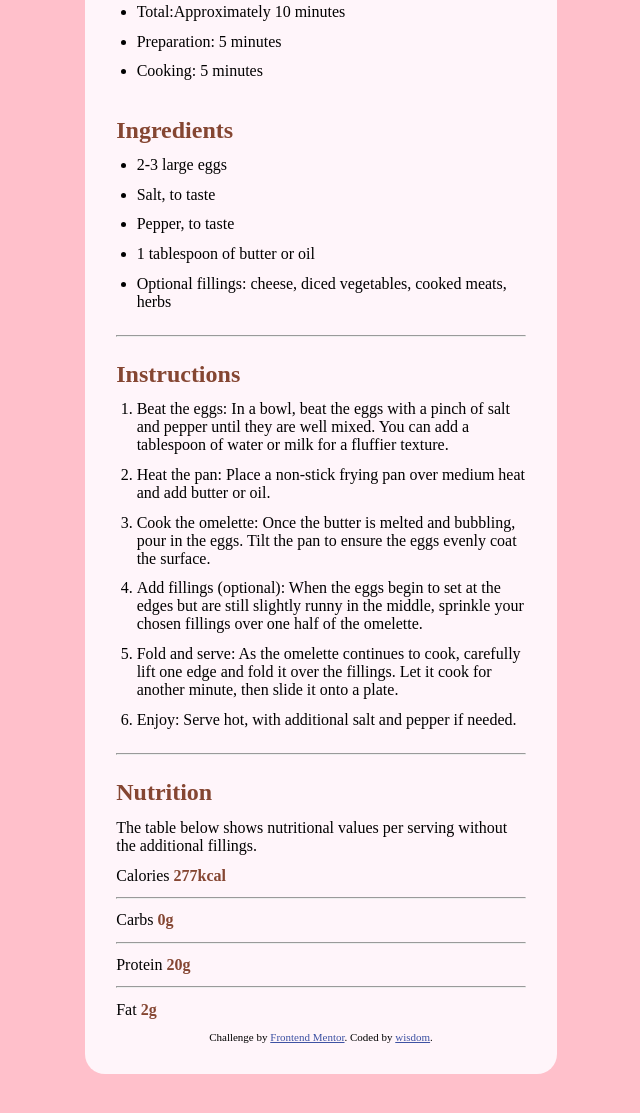
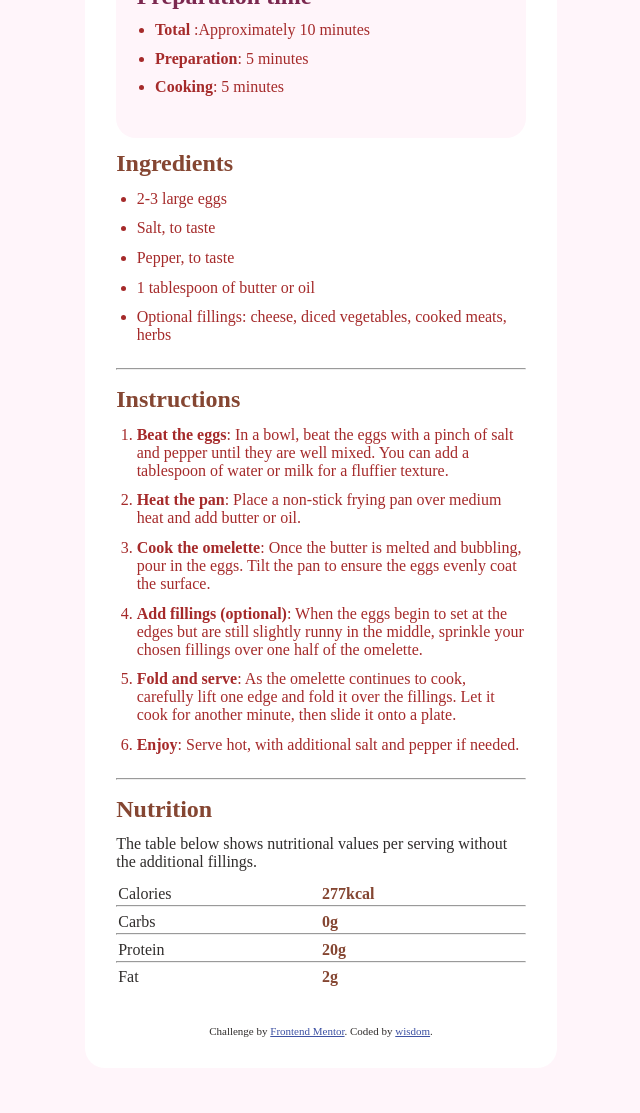
Before and after one commit to Hart-wiz/recipe-page, a plain HTML site: page index.html in a window 1280 px wide. Shown: the part 475-1588 px from the top of the page, without its empty margins (319-959 px from the left). Drawn offline with Linux system fonts and the light colour scheme.

Commit message:
updated the code, added table to the page

```diff
--- a/index.html
+++ b/index.html
@@ -23,6 +23,9 @@
       .attribution a {
         color: hsl(228, 45%, 44%);
       }
+
+      /* ...................Root VAriables.................... */
+
       /* .....................Remove general default .....................*/
       * {
         margin: 0;
@@ -30,7 +33,7 @@
       }
       /* ..........................................body........................ */
       body {
-        background-color: pink;
+        background-color: hsl(330, 100%, 98%);
         display: flex;
         padding: 10%;
         justify-content: center;
@@ -39,17 +42,32 @@
       /* ......................styling main................... */
 
       main {
-        background-color: hsl(330, 100%, 98%);
+        background-color: hsl(0, 0%, 100%);
         width: 40%;
+        max-width: 600px;
         height: 100%;
         padding: 3%;
         border-radius: 20px;
+        color: hsl(24, 5%, 18%);
       }
-      @media (max-width: 900px) {
+      @media (max-width: 390px) {
+        body {
+          background-color: hsl(330, 100%, 98%);
+          display: flex;
+          padding: 0%;
+          justify-content: center;
+        }
         main {
           width: 100%;
-          height: auto;
-          padding: 9%;
+          border-radius: 0px;
+          padding: 0;
+        }
+
+        .imagediv img {
+          height: 150px;
+          width: 100%;
+          padding: 0;
+          margin: 0;
         }
       }
 
@@ -58,7 +76,6 @@
       }
 
       .imagediv {
-        background-color: aqua;
         height: 150px;
       }
 
@@ -67,8 +84,8 @@
         height: 100%;
       }
 
-      section {
-        padding: 0;
+      .sectionE {
+        padding-bottom: 9%;
         margin: 0;
       }
 
@@ -85,19 +102,27 @@
       ul {
         padding-left: 5%;
         padding-bottom: 3%;
+        color: brown;
       }
       ol {
         padding-left: 5%;
         padding-bottom: 3%;
+        color: brown;
       }
       li {
         padding-bottom: 3%;
       }
       hr {
-        margin-bottom: 3%;
+        margin-bottom: 0.9%;
       }
       p {
         padding-bottom: 3%;
+      }
+
+      .sectionB {
+        background-color: hsl(330, 100%, 98%);
+        padding: 5%;
+        border-radius: 20px;
       }
 
       .sectionB h2 {
@@ -110,13 +135,15 @@
         color: hsl(14, 45%, 36%);
       }
 
-      .sectionE li {
-        list-style: none;
+      table {
+        width: 100%;
       }
-      /* section span styling */
-      .sectionE span {
+      td {
+        width: 50%;
+      }
+
+      td b {
         color: hsl(14, 45%, 36%);
-        font-weight: 600;
       }
     </style>
   </head>
@@ -142,9 +169,9 @@
       <section class="sectionB">
         <h2>Preparation time</h2>
         <ul>
-          <li>Total:Approximately 10 minutes</li>
-          <li>Preparation: 5 minutes</li>
-          <li>Cooking: 5 minutes</li>
+          <li><b>Total</b> :Approximately 10 minutes</li>
+          <li><b>Preparation</b>: 5 minutes</li>
+          <li><b>Cooking</b>: 5 minutes</li>
         </ul>
       </section>
 
@@ -166,29 +193,32 @@
         <h2>Instructions</h2>
         <ol>
           <li>
-            Beat the eggs: In a bowl, beat the eggs with a pinch of salt and
-            pepper until they are well mixed. You can add a tablespoon of water
-            or milk for a fluffier texture.
+            <b> Beat the eggs</b>: In a bowl, beat the eggs with a pinch of salt
+            and pepper until they are well mixed. You can add a tablespoon of
+            water or milk for a fluffier texture.
           </li>
           <li>
-            Heat the pan: Place a non-stick frying pan over medium heat and add
-            butter or oil.
+            <b>Heat the pan</b>: Place a non-stick frying pan over medium heat
+            and add butter or oil.
           </li>
           <li>
-            Cook the omelette: Once the butter is melted and bubbling, pour in
-            the eggs. Tilt the pan to ensure the eggs evenly coat the surface.
+            <b>Cook the omelette</b>: Once the butter is melted and bubbling,
+            pour in the eggs. Tilt the pan to ensure the eggs evenly coat the
+            surface.
           </li>
           <li>
-            Add fillings (optional): When the eggs begin to set at the edges but
-            are still slightly runny in the middle, sprinkle your chosen
-            fillings over one half of the omelette.
+            <b>Add fillings (optional)</b>: When the eggs begin to set at the
+            edges but are still slightly runny in the middle, sprinkle your
+            chosen fillings over one half of the omelette.
           </li>
           <li>
-            Fold and serve: As the omelette continues to cook, carefully lift
-            one edge and fold it over the fillings. Let it cook for another
+            <b>Fold and serve</b>: As the omelette continues to cook, carefully
+            lift one edge and fold it over the fillings. Let it cook for another
             minute, then slide it onto a plate.
           </li>
-          <li>Enjoy: Serve hot, with additional salt and pepper if needed.</li>
+          <li>
+            <b>Enjoy</b>: Serve hot, with additional salt and pepper if needed.
+          </li>
         </ol>
         <hr />
       </section>
@@ -200,13 +230,46 @@
           additional fillings.
         </p>
 
-        <p id="nutriTable">Calories <span>277kcal</span></p>
+        <table>
+          <tbody>
+            <tr>
+              <td>Calories</td>
+              <td><b>277kcal</b></td>
+            </tr>
+          </tbody>
+        </table>
+
         <hr />
-        <p id="nutriTable">Carbs <span>0g</span></p>
+        <table>
+          <tbody>
+            <tr>
+              <td>Carbs</td>
+              <td><b>0g</b></td>
+            </tr>
+          </tbody>
+        </table>
+
         <hr />
-        <p id="nutriTable">Protein <span>20g</span></p>
+        <table>
+          <tbody>
+            <tr>
+              <td>Protein</td>
+              <td>
+                <b>20g</b>
+              </td>
+            </tr>
+          </tbody>
+        </table>
         <hr />
-        <p id="nutriTable">Fat <span>2g</span></p>
+
+        <table>
+          <tbody>
+            <tr>
+              <td>Fat</td>
+              <td><b>2g</b></td>
+            </tr>
+          </tbody>
+        </table>
       </section>
 
       <div class="attribution">
```
